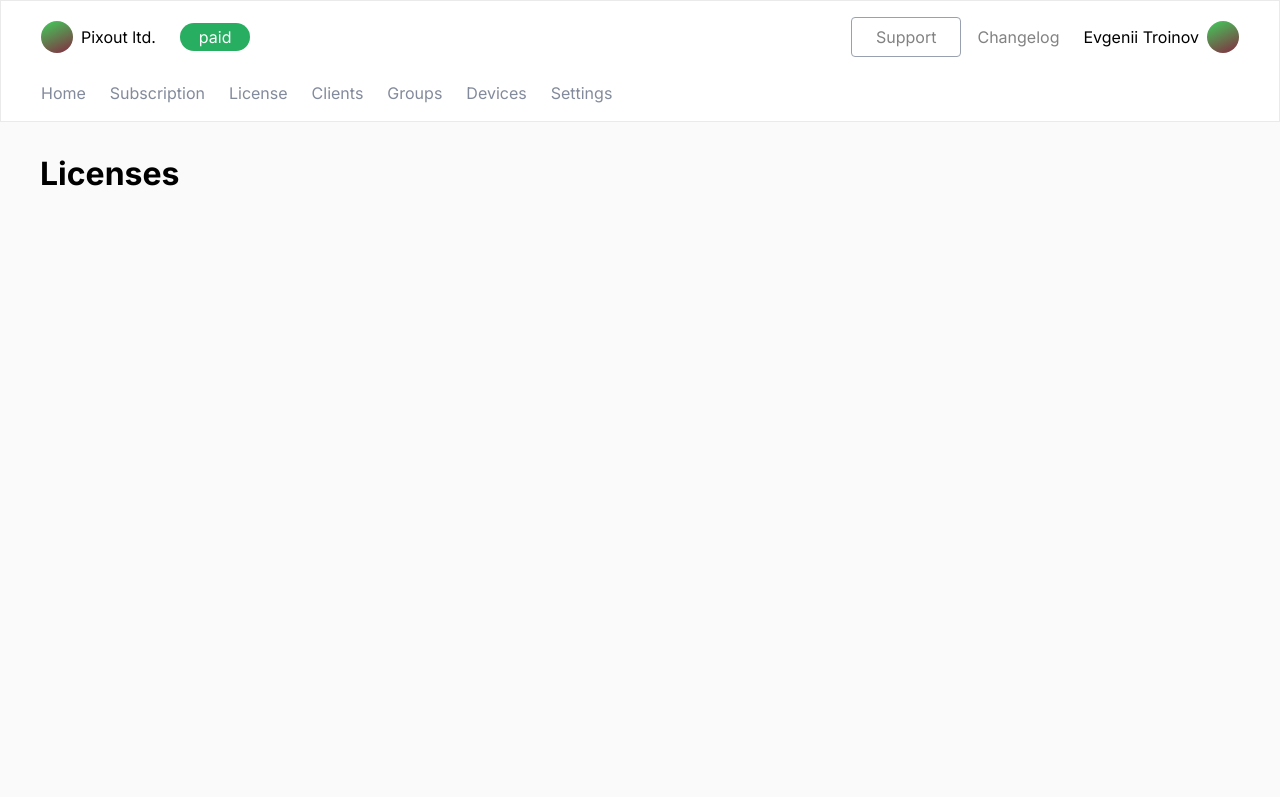
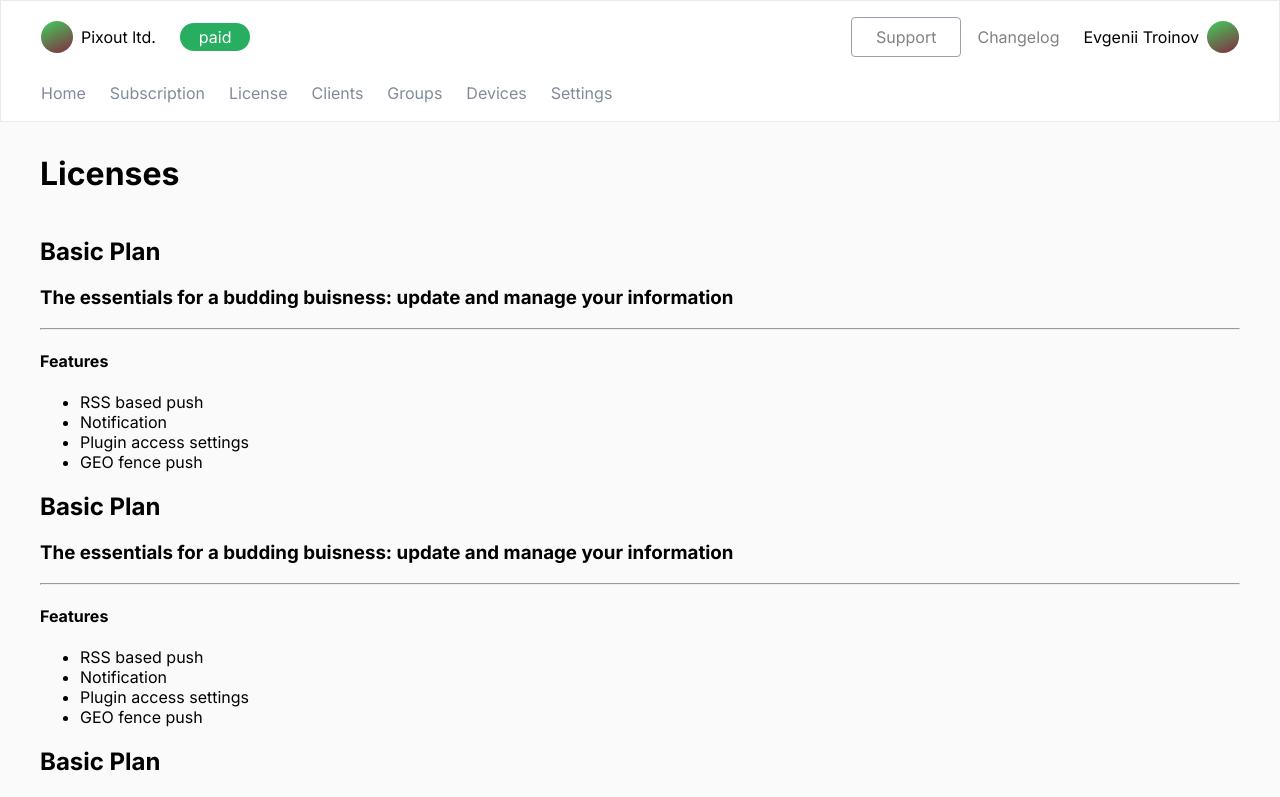
Before and after one commit to etroynov/pcl, a Vue app: page /licenses in a window 1280 px wide. Shown: the top 797 px of the page. Built offline with nearby package versions, Linux system fonts and the light colour scheme.

Commit message:
feat(main): add license card

```diff
--- /dev/null
+++ b/src/components/LicenseCard.vue
@@ -0,0 +1,41 @@
+<script setup lang="ts"></script>
+
+<template>
+  <section class="component">
+    <header class="component__header">
+      <h2 class="component__title">Basic Plan</h2>
+      <h3 class="component__subTitle">
+        The essentials for a budding buisness: update and manage your
+        information
+      </h3>
+    </header>
+    <hr class="component__devider" />
+
+    <div class="component__body">
+      <h4>Features</h4>
+      <ul class="list">
+        <li class="list__item">
+          <i class="ico icon-check"></i>
+          <span class="list__text">RSS based push</span>
+        </li>
+        <li class="list__item">
+          <i class="ico icon-check"></i>
+          <span class="list__text">Notification</span>
+        </li>
+        <li class="list__item">
+          <i class="ico icon-check"></i>
+          <span class="list__text">Plugin access settings</span>
+        </li>
+        <li class="list__item">
+          <i class="ico icon-check"></i>
+          <span class="list__text">GEO fence push</span>
+        </li>
+      </ul>
+    </div>
+  </section>
+</template>
+
+<style scoped>
+.component {
+}
+</style>
--- a/src/pages/Licenses.vue
+++ b/src/pages/Licenses.vue
@@ -3,9 +3,16 @@
     <header class="page-header">
       <Typography>Licenses</Typography>
     </header>
+
+    <div>
+      <LicenseCard />
+      <LicenseCard />
+      <LicenseCard />
+    </div>
   </div>
 </template>
 
 <script setup lang="ts">
 import Typography from '@/components/Typography.vue';
+import LicenseCard from '@/components/LicenseCard.vue';
 </script>
```
